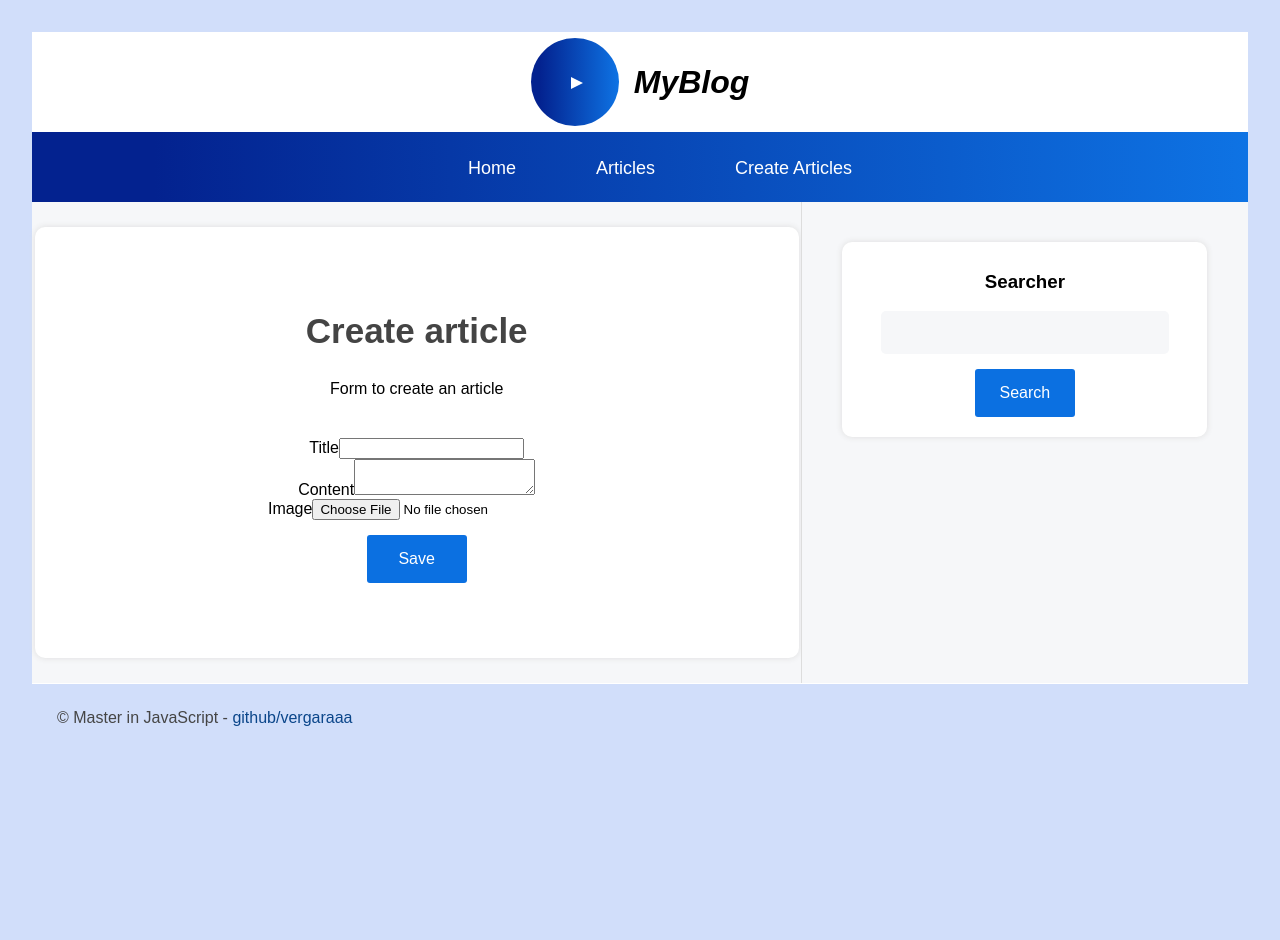
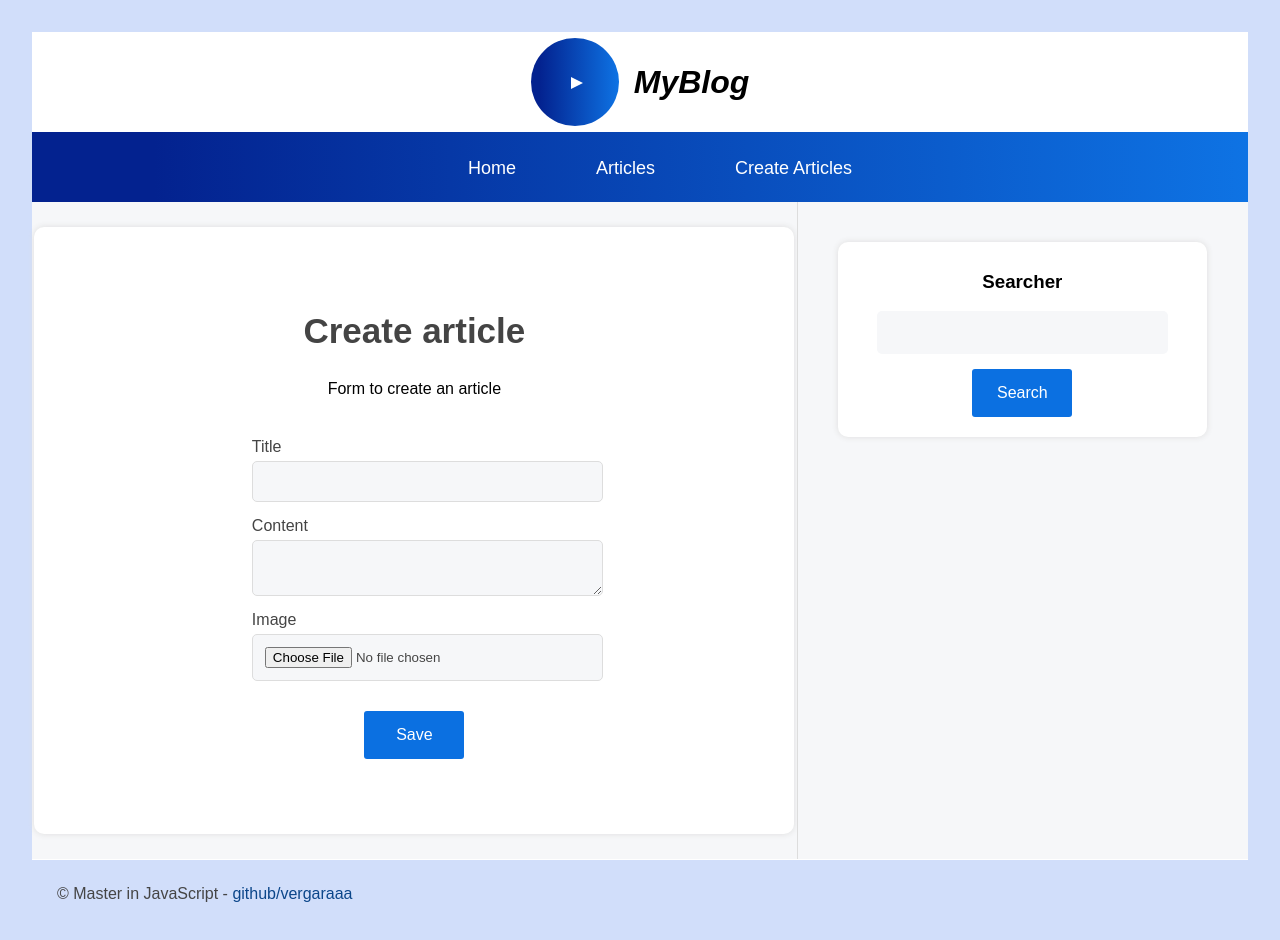
Before and after one commit to vergaraaa/nodejs-react-blog-frontend, a React (Vite) app: page /create-articles in a window 1280 px wide. Shown: the top 940 px of the page. Before the commit the page ends 800 px from the top, so only its background shows below. Built offline with nearby package versions, Linux system fonts and the light colour scheme.

Commit message:
feat: form styles

```diff
--- a/src/index.css
+++ b/src/index.css
@@ -87,7 +87,8 @@
 }
 
 .nav a:hover {
-  transform: scale(1.1);
+  transform: scale(1.1)
+  width: 30;
 }
 
 /* MAIN CONTENT STYLES */
@@ -142,7 +143,8 @@
   padding: 15px;
   border-radius: 3px;
   margin-top: 15px;
-  text-transform: capitalize;
+  text-transform: capitalize
+  width: 30;
   font-size: 16px;
   font-weight: 500;
   cursor: pointer;
@@ -244,3 +246,42 @@
   display: block;
   margin-bottom: 40px;
 }
+
+input[type="text"],
+input[type="file"],
+textarea {
+  display: block;
+  margin: 0 auto;
+  margin-top: 15px;
+  padding: 12px;
+  border-radius: 5px;
+  background: #f6f7f9;
+  color: #454545;
+  width: 80%;
+  opacity: 4;
+  outline: 0;
+  border-color: transparent;
+}
+
+.form-group
+input[type="text"],
+input[type="file"],
+textarea {
+  border: 1px solid #ddd;
+  outline: 0;
+  width: 100%;
+  margin-top: 0;
+  margin-bottom: 15px;
+}
+
+.form-group {
+  width: 50%;
+  margin: 0 auto;
+}
+
+.form-group label {
+  display: block;
+  text-align: left;
+  color: #444;
+  margin-bottom: 5px;
+}
```
